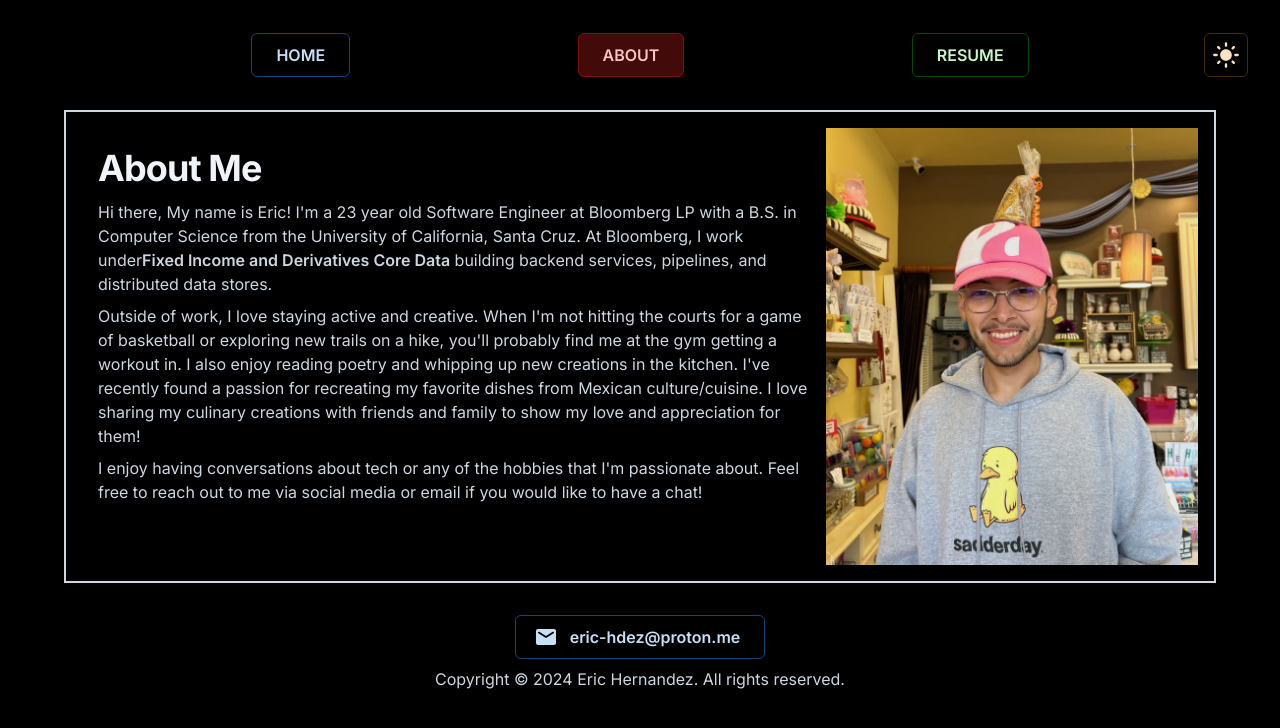
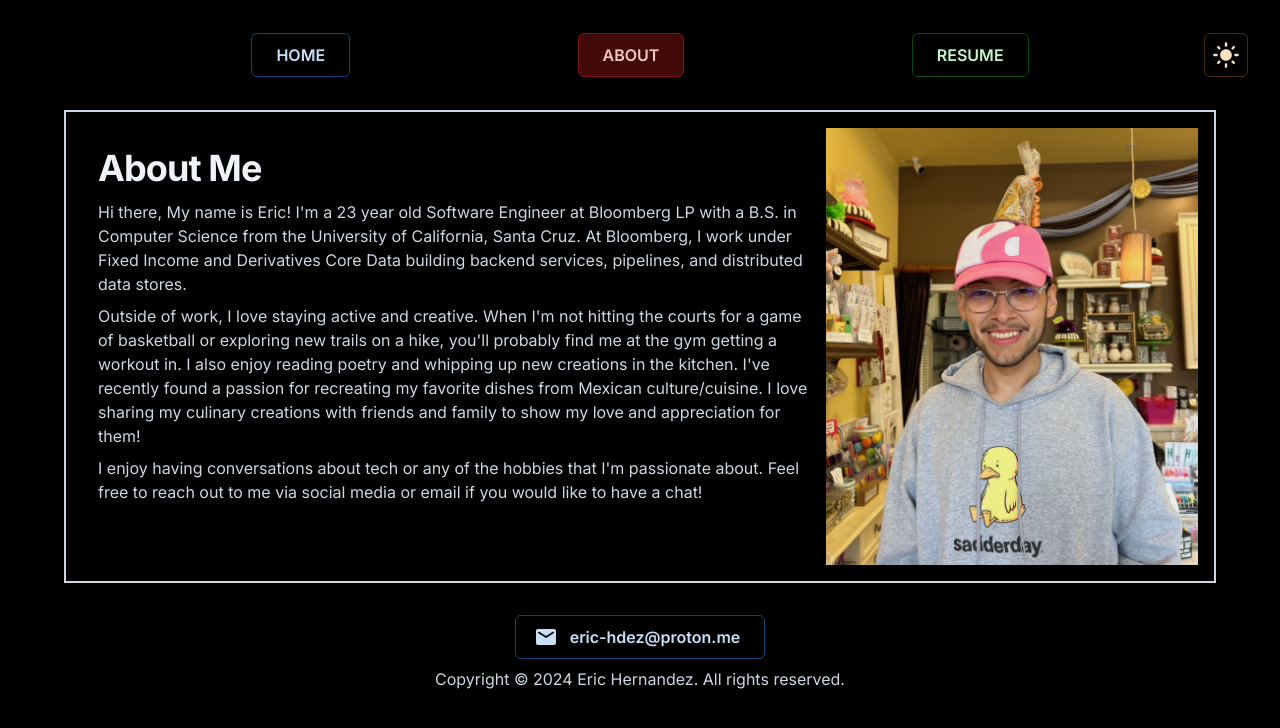
Before and after one commit to eric-hdez/eric-hdez.dev, a Next.js app: page /about in a window 1280 px wide. Shown: the top 728 px of the page. Built offline with nearby package versions, Linux system fonts and the light colour scheme.

Commit message:
fixing spacing issue in bio

```diff
--- a/src/app/about/page.tsx
+++ b/src/app/about/page.tsx
@@ -15,8 +15,8 @@ export default function About() {
               Hi there, My name is Eric! I&apos;m a 23 year old Software
               Engineer at Bloomberg LP with a B.S. in Computer Science from the
               University of California, Santa Cruz. At Bloomberg, I work under
-              <b>Fixed Income and Derivatives Core Data</b> building backend
-              services, pipelines, and distributed data stores.
+              Fixed Income and Derivatives Core Data building backend services,
+              pipelines, and distributed data stores.
             </Typography>
             <Typography>
               Outside of work, I love staying active and creative. When I&apos;m
```
